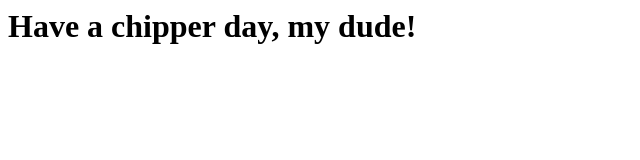
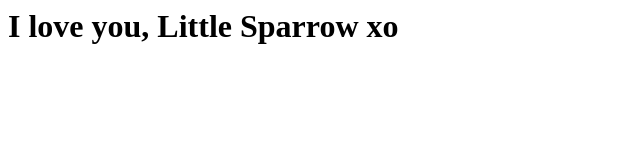
Before and after one commit to Jelop/Jelop.github.io, a plain HTML site: page index.html in a window 1280 px wide. Shown: the whole page, without its empty margins (0-640 px from the left). Drawn offline with Linux system fonts and the light colour scheme.

Commit message:
Update index.html

```diff
--- a/index.html
+++ b/index.html
@@ -1 +1 @@
-<h1>Have a chipper day, my dude!</h1>
+<h1>I love you, Little Sparrow xo</h1>
```
